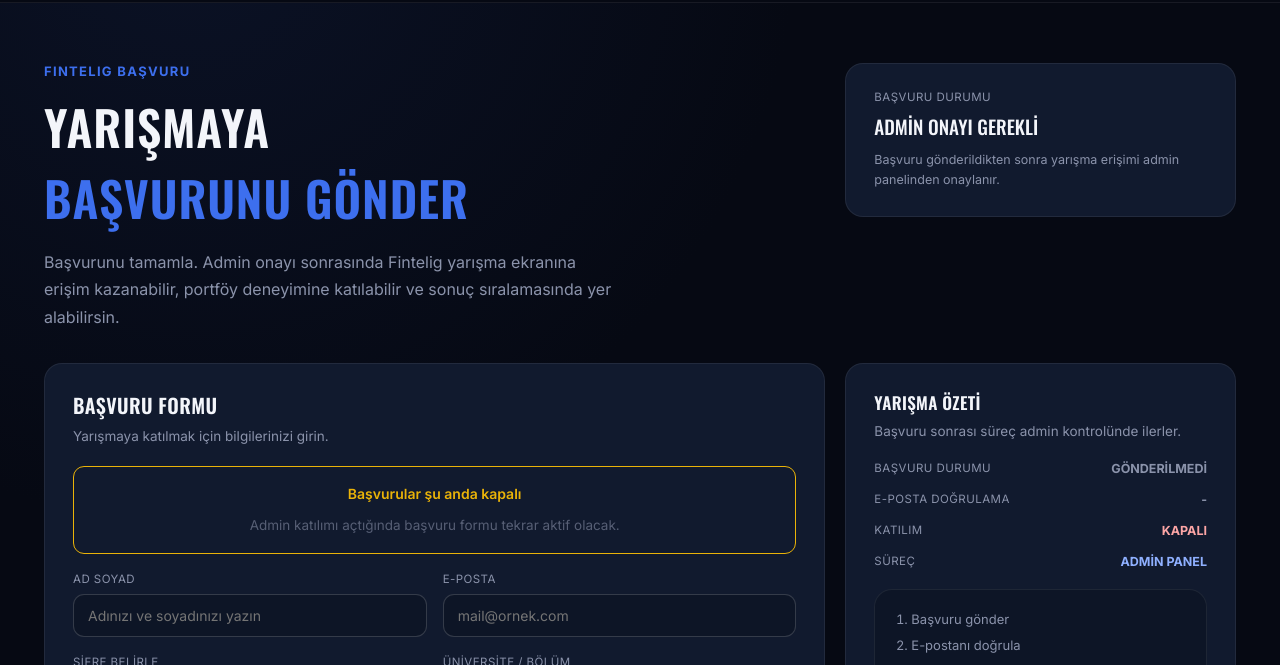
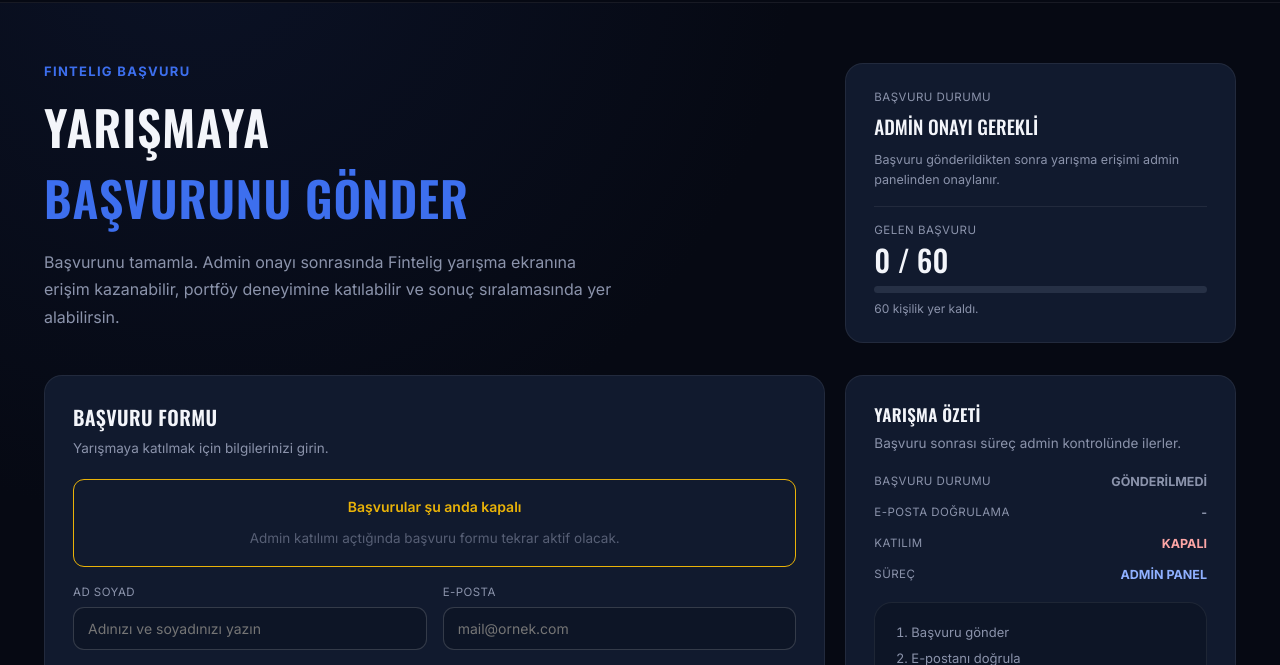
Before and after one commit to sukocrc06-cmd/ADM-N, a website: page index.html in a window 1280 px wide. Both pictures are taken after a click on the button "FinteLig başvuru sayfasına git". Shown: the part 86-751 px from the top of the page. Drawn offline with nearby package versions, Linux system fonts and the light colour scheme; no server answers.

Commit message:
Update index.html

```diff
--- a/index.html
+++ b/index.html
@@ -995,6 +995,14 @@ body.theme-light .test-notice{color:#b91c1c;background:rgba(239,68,68,.08);}
           <div class="field-label" style="margin-bottom:8px;" data-i18n="basvuru_status_label">BAŞVURU DURUMU</div>
           <div style="font-family:'Oswald',sans-serif;font-size:19px;margin-bottom:10px;" data-i18n="basvuru_admin_required">ADMİN ONAYI GEREKLİ</div>
           <p style="color:var(--text-dim);font-size:12.5px;line-height:1.6;" data-i18n="basvuru_admin_desc">Başvuru gönderildikten sonra yarışma erişimi admin panelinden onaylanır.</p>
+          <div id="basvuruSayacBox" style="margin-top:16px;padding-top:16px;border-top:1px solid var(--border);">
+            <div class="field-label" style="margin-bottom:6px;" data-i18n="basvuru_sayac_label">GELEN BAŞVURU</div>
+            <div id="basvuruSayacNum" style="font-family:'Oswald',sans-serif;font-size:30px;line-height:1.1;">–</div>
+            <div id="basvuruSayacBarWrap" style="height:7px;border-radius:999px;background:rgba(148,163,184,.16);overflow:hidden;margin:10px 0 8px;">
+              <div id="basvuruSayacBar" style="height:100%;width:0;border-radius:999px;background:var(--green);transition:width .6s ease,background .4s ease;"></div>
+            </div>
+            <div id="basvuruSayacSub" style="color:var(--text-dim);font-size:12px;"></div>
+          </div>
         </div>
       </div>
 
@@ -1005,6 +1013,10 @@ body.theme-light .test-notice{color:#b91c1c;background:rgba(239,68,68,.08);}
           <div id="basvuruClosedNotice" class="empty-state hidden" style="padding:16px;border:1px solid var(--yellow);border-radius:var(--radius-sm);margin-bottom:18px;">
             <strong style="color:var(--yellow);" data-i18n="basvuru_closed_title">Başvurular şu anda kapalı</strong>
             <span data-i18n="basvuru_closed_desc">Admin katılımı açtığında başvuru formu tekrar aktif olacak.</span>
+          </div>
+          <div id="basvuruKontenjanNotice" class="empty-state hidden" style="padding:18px;border:1px solid #ef4444;border-radius:var(--radius-sm);margin-bottom:18px;">
+            <strong style="color:#fca5a5;display:block;margin-bottom:6px;font-size:15px;" data-i18n="basvuru_quota_title">Kontenjan dolmuştur</strong>
+            <span data-i18n="basvuru_quota_desc">Başvurunuz için teşekkür ederiz. Yeni kayıtların açılması için Instagram hesabımızdan yapılacak duyuruyu takip edin.</span>
           </div>
           <form id="pubBasvuruForm">
             <div class="field-row">
@@ -1361,6 +1373,9 @@ const I18N_EN = {
   basvuru_form_desc: 'Enter your details to join the competition.',
   basvuru_closed_title: 'Applications are currently closed',
   basvuru_closed_desc: 'The application form will reopen once admin enables participation.',
+  basvuru_quota_title: 'The quota is full',
+  basvuru_quota_desc: 'Thank you for your interest. Follow the announcement on our Instagram account for new registrations.',
+  basvuru_sayac_label: 'APPLICATIONS RECEIVED',
   basvuru_field_name: 'Full Name',
   basvuru_ph_name: 'Enter your first and last name',
   basvuru_field_email: 'Email',
@@ -1545,6 +1560,11 @@ const T = {
   zform_toast_success: {tr:(club)=>`${club} için Zirve kaydı gönderildi.`, en:(club)=>`Summit registration submitted for ${club}.`},
 
   basvuru_toast_closed: {tr:'Başvurular şu anda kapalı.', en:'Applications are currently closed.'},
+  basvuru_toast_quota: {tr:'Kontenjan dolmuştur. Yeni kayıtlar için Instagram duyurumuzu bekleyin.', en:'The quota is full. Please wait for our Instagram announcement for new registrations.'},
+  basvuru_quota_badge: {tr:'KONTENJAN DOLDU', en:'QUOTA FULL'},
+  basvuru_sayac_unlimited: {tr:'Kontenjan sınırı yok.', en:'No quota limit.'},
+  basvuru_sayac_full: {tr:'Kontenjan doldu — yeni başvuru alınmıyor.', en:'Quota full — no new applications.'},
+  basvuru_sayac_left: {tr:(n)=>n + ' kişilik yer kaldı.', en:(n)=>n + ' place' + (n === 1 ? '' : 's') + ' left.'},
   basvuru_toast_required: {tr:'Lütfen zorunlu alanları (ad soyad, e-posta, kurum, öğrenci numarası) doldurun.', en:'Please fill in the required fields (full name, email, institution, student number).'},
   basvuru_toast_pwlen: {tr:'Lütfen en az 6 karakterli bir şifre belirle. Bu şifreyle OPLab\'a giriş yapacaksın.', en:'Please set a password of at least 6 characters. You\'ll use this password to log in to OPLab.'},
   basvuru_toast_dupemail: {tr:'Bu e-posta adresiyle daha önce başvuru yapılmış. Bir e-posta ile yalnızca bir kez başvurulabilir.', en:'An application has already been made with this email address. Only one application is allowed per email.'},
@@ -1649,6 +1669,10 @@ function t(key, ...args){
 const state = {
   competitionActive: false,
   applicationsOpen: false,
+  // (9 Ekim 2026) Başvuru kontenjanı. Dolduğunda form kapanır ve yeni
+  // başvuranlara "kontenjan doldu" bildirimi gösterilir. 0 = sınırsız.
+  // Değeri admin panelinden ayarlanır (Yarışma Ayarları → Başvuru Kontenjanı).
+  basvuruKontenjan: 60,
   zirveOpen: true,
   oplabEnabled: true,
   broadcastLive: false,
@@ -2202,6 +2226,7 @@ function hydrateFromShared(){
   const shared = loadShared();
   if(!shared) return;
   state.applicationsOpen = shared.applicationsOpen ?? state.applicationsOpen;
+  state.basvuruKontenjan = shared.basvuruKontenjan ?? state.basvuruKontenjan;
   state.zirveOpen = shared.zirveOpen ?? state.zirveOpen;
   state.oplabEnabled = shared.oplabEnabled ?? state.oplabEnabled;
   state.competitionActive = shared.competitionActive ?? state.competitionActive;
@@ -2225,6 +2250,9 @@ function onSharedDataUpdated(){
   // (24 Eylül 2026) Admin sonuçları az önce yayınladıysa sıralamayı hemen getir.
   try{ fetchPublicResultsIfNeeded(false); }catch(e){ /* sayfa henüz tam yüklenmedi */ }
   syncGlobalStatus();
+  // (9 Ekim 2026) Kontenjan ve anlık başvuru sayacı, başka bir cihazdan gelen
+  // her güncellemede tazelensin — sayfa yenilemeden dolduğunda form kapanır.
+  try{ updatePublicBasvuruAvailability(); }catch(e){}
   processCheckinParam();
   processEmailVerifyParam();
   updateEmailVerifyStatusUI();
@@ -2793,17 +2821,66 @@ function firebaseConnNoticeHtml(){
   }
   return '';
 }
+/* ============ (9 Ekim 2026) BAŞVURU KONTENJANI ============
+   Kontenjan dolunca form kapanır ve başvurmak isteyene "kontenjan doldu,
+   yeni kayıtlar için Instagram duyurusunu bekleyin" bildirimi gösterilir.
+
+   Sayıma HANGİ başvurular giriyor: durumu 'bekliyor' veya 'onayli' olanlar.
+   Reddedilen bir başvuru kontenjandan düşer (yerini boşaltır) — aksi halde
+   admin birini reddettiğinde o yer kalıcı olarak ölü kalırdı. */
+function basvuruKontenjanSayisi(){
+  return (state.applications || []).filter(a => a.status === 'bekliyor' || a.status === 'onayli').length;
+}
+function basvuruKontenjanLimiti(){
+  const n = Number(state.basvuruKontenjan);
+  return (isFinite(n) && n > 0) ? n : 0;   // 0 = sınırsız
+}
+function basvuruKontenjanDoluMu(){
+  const limit = basvuruKontenjanLimiti();
+  return limit > 0 && basvuruKontenjanSayisi() >= limit;
+}
+
 function updatePublicBasvuruAvailability(){
-  const open = state.applicationsOpen;
+  const full = basvuruKontenjanDoluMu();
+  const open = state.applicationsOpen && !full;
   const connReady = firebaseConnState === 'ok';
   const katilimEl = document.getElementById('pubKatilimDurum');
-  katilimEl.textContent = open ? t('common_open') : t('common_closed');
+  katilimEl.textContent = full ? t('basvuru_quota_badge') : (open ? t('common_open') : t('common_closed'));
   katilimEl.style.color = open ? 'var(--green)' : '#fca5a5';
-  document.getElementById('basvuruClosedNotice').classList.toggle('hidden', open);
+  // Kontenjan dolduysa "başvurular kapalı" yerine kontenjan bildirimi çıkar
+  document.getElementById('basvuruClosedNotice').classList.toggle('hidden', open || full);
+  const quotaNotice = document.getElementById('basvuruKontenjanNotice');
+  if(quotaNotice) quotaNotice.classList.toggle('hidden', !full);
   document.getElementById('pbSubmitBtn').disabled = !open || !connReady;
   document.querySelectorAll('#pubBasvuruForm input, #pubBasvuruForm textarea').forEach(el => el.disabled = !open || !connReady);
   const connNoticeEl = document.getElementById('basvuruConnNotice');
   if(connNoticeEl) connNoticeEl.innerHTML = firebaseConnNoticeHtml();
+  renderBasvuruSayac();
+}
+
+/* Anlık başvuru sayacı — başvuru sayfasındaki durum kartında. */
+function renderBasvuruSayac(){
+  const wrap = document.getElementById('basvuruSayacBox');
+  if(!wrap) return;
+  const limit = basvuruKontenjanLimiti();
+  const count = basvuruKontenjanSayisi();
+  const numEl = document.getElementById('basvuruSayacNum');
+  const barEl = document.getElementById('basvuruSayacBar');
+  const subEl = document.getElementById('basvuruSayacSub');
+  if(numEl) numEl.textContent = limit > 0 ? (count + ' / ' + limit) : String(count);
+  if(barEl){
+    const pct = limit > 0 ? Math.min(100, (count / limit) * 100) : 0;
+    barEl.style.width = pct.toFixed(1) + '%';
+    barEl.style.background = pct >= 100 ? '#ef4444' : (pct >= 85 ? 'var(--yellow)' : 'var(--green)');
+  }
+  if(subEl){
+    const kalan = limit > 0 ? Math.max(0, limit - count) : 0;
+    subEl.textContent = limit <= 0 ? t('basvuru_sayac_unlimited')
+      : (kalan > 0 ? t('basvuru_sayac_left', kalan) : t('basvuru_sayac_full'));
+    subEl.style.color = (limit > 0 && kalan === 0) ? '#fca5a5' : 'var(--text-dim)';
+  }
+  const barWrap = document.getElementById('basvuruSayacBarWrap');
+  if(barWrap) barWrap.style.display = limit > 0 ? '' : 'none';
 }
 
 function updatePublicZirveAvailability(){
@@ -2894,6 +2971,15 @@ function refreshDynamicPublicText(){
 document.getElementById('pubBasvuruForm').addEventListener('submit', function(e){
   e.preventDefault();
   if(!state.applicationsOpen){ showToast(t('basvuru_toast_closed'), 'error'); return; }
+  // (9 Ekim 2026) Kontenjan dolduysa burada da kesin engel: form kapansa bile
+  // Enter'la gönderme ya da başka bir sekmede açık kalmış eski sayfa üzerinden
+  // kayıt gelmesin. Ekrandaki bildirim de anında güncelleniyor.
+  if(basvuruKontenjanDoluMu()){
+    updatePublicBasvuruAvailability();
+    showToast(t('basvuru_toast_quota'), 'error');
+    document.getElementById('basvuruKontenjanNotice').scrollIntoView({behavior:'smooth', block:'center'});
+    return;
+  }
   // (22 Eylül 2026 — Madde 4) Düğme zaten devre dışıysa normalde buraya hiç
   // gelinmez, ama Enter tuşuyla formu göndermek gibi bir yol var mı diye
   // ikinci bir güvence katmanı: bağlantı 'ok' değilse gönderimi burada da
```
